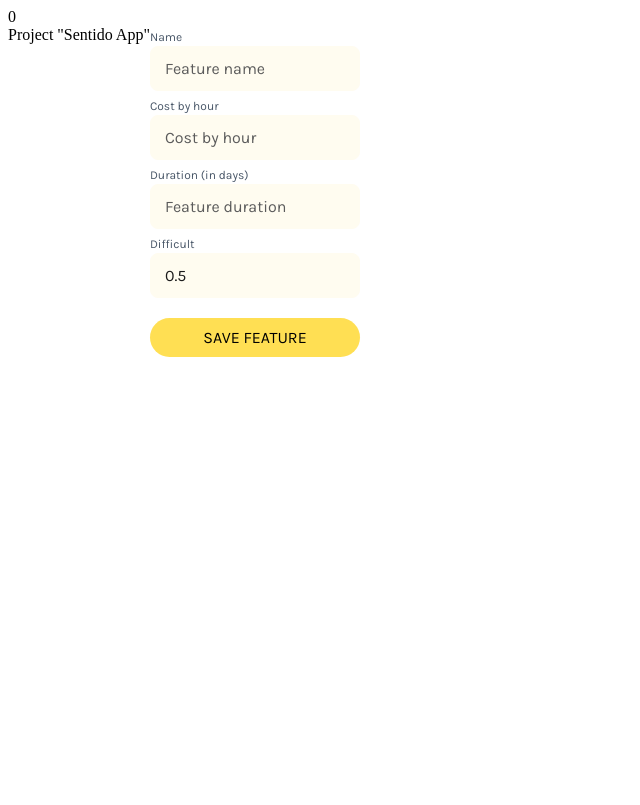
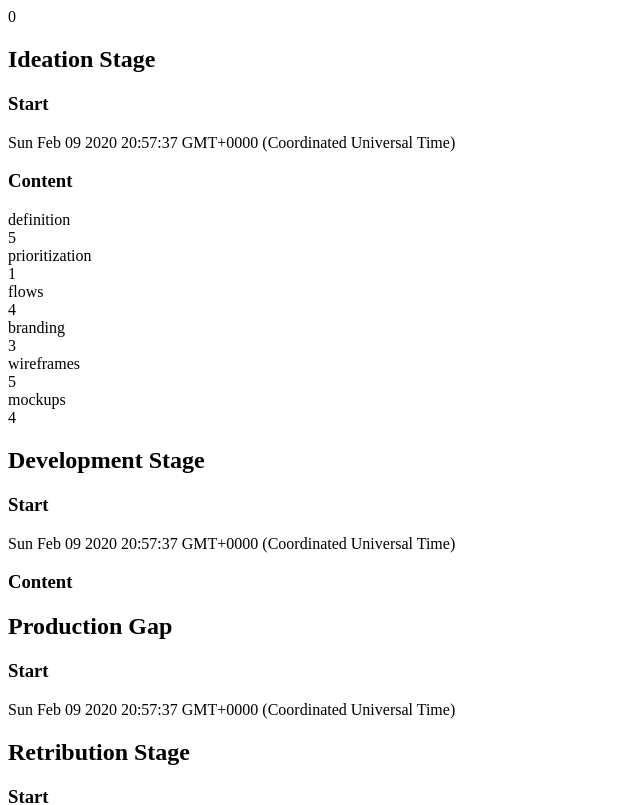
Before and after one commit to minskylab/social-project-simulator, a Next.js app: page /simulator in a window 1280 px wide. Shown: the top 805 px of the page, without its empty margins (0-640 px from the left). Built offline with nearby package versions, Linux system fonts and the light colour scheme.

Commit message:
I was rethink about the Project class, and I decide to go to complete my TISP project

```diff
--- a/components/MinskyInput.tsx
+++ b/components/MinskyInput.tsx
@@ -25,8 +25,8 @@ const Input = styled.input`
 
     :focus {
         outline: none;
-        border: 0.5px solid #1b1b1b;
-        box-shadow: 0 0 0.5px 0.5px #ffc48244;
+        /* border: 0.5px solid #1b1b1b; */
+        /* box-shadow: 0 0 0.5px 0.5px #ffc48244; */
         background-color: #fff6d2;
     }
 
@@ -46,6 +46,7 @@ const InputWrapper = styled.div`
     flex-flow: column;
     font-family: "Karla", sans-serif;
     padding: 4px 0;
+    margin-top: 8px;
 `;
 
 interface LabelProps {
--- /dev/null
+++ b/components/ProjectTimeline.tsx
@@ -0,0 +1,72 @@
+import React, { FunctionComponent } from "react";
+import styled from "styled-components";
+import { Project } from "../logic";
+
+interface ProjectTimelineProps {
+    project: Project;
+}
+
+const ProjectTimeline: FunctionComponent<ProjectTimelineProps> = props => {
+    return (
+        <div>
+            <div>
+                <h2>Ideation Stage</h2>
+                <div>
+                    <h3> Start </h3>
+                    <p>{new Date().toString()}</p>
+                </div>
+                <div>
+                    <h3> Content </h3>
+                    <div>
+                        {props.project.ideationStages.map(stage => {
+                            return (
+                                <div>
+                                    <div>{stage.name}</div>
+                                    <div>{stage.duration}</div>
+                                </div>
+                            );
+                        })}
+                    </div>
+                </div>
+            </div>
+            <div>
+                <h2>Development Stage</h2>
+                <div>
+                    <h3> Start </h3>
+                    <p>{new Date().toString()}</p>
+                </div>
+                <div>
+                    <h3> Content </h3>
+                    <div>
+                        {props.project.features.map(feature => {
+                            return (
+                                <div>
+                                    <div>{feature.name}</div>
+                                    <div>{feature.duration}</div>
+                                    <div>{feature.costByHour}</div>
+                                    <div>{feature.difficult}</div>
+                                </div>
+                            );
+                        })}
+                    </div>
+                </div>
+            </div>
+            <div>
+                <h2>Production Gap</h2>
+                <div>
+                    <h3> Start </h3>
+                    <p>{new Date().toString()}</p>
+                </div>
+            </div>
+            <div>
+                <h2>Retribution Stage</h2>
+                <div>
+                    <h3> Start </h3>
+                    <p>{new Date().toString()}</p>
+                </div>
+            </div>
+        </div>
+    );
+};
+
+export default ProjectTimeline;
--- a/logic/project.ts
+++ b/logic/project.ts
@@ -3,6 +3,11 @@ interface Feature {
     name: string;
     difficult: number; // range between <0 - 1]
     costByHour: number;
+    duration: number;
+}
+
+interface IdeationStage {
+    name: string;
     duration: number;
 }
 
@@ -12,6 +17,7 @@ interface ProjectDescription {
     duration: number;
 
     features: Feature[];
+    ideationStages: IdeationStage[];
     ideationDuration: number;
     developDuration: number;
     developmentGap: number;
@@ -23,21 +29,16 @@ class Project {
     startDate: Date = new Date(Date.now());
     duration: number = 10;
 
-    definition: number = 5;
-    prioritization: number = 1;
-    flows: number = 4;
-    branding: number = 3;
-    wireframes: number = 5;
-    mockups: number = 4;
-
+    ideationStages: IdeationStage[];
     features: Feature[];
 
     monthCost: number = 600; // USD 600
     developmentGap: number = 30; // 30 days
     difficultOffset: number = 0.5; // 0.5 -> medium
 
-    constructor(name, startDate?: Date, duration?: number) {
+    constructor(name: string, startDate?: Date, duration?: number) {
         this.name = name;
+        this.ideationStages = [];
         this.features = [];
         if (startDate) {
             this.startDate = startDate;
@@ -46,10 +47,21 @@ class Project {
         if (duration) {
             this.duration = duration;
         }
+
+        this.ideationStages.push(
+            { name: "definition", duration: 5 },
+            { name: "prioritization", duration: 1 },
+            { name: "flows", duration: 4 },
+            { name: "branding", duration: 3 },
+            { name: "wireframes", duration: 5 },
+            { name: "mockups", duration: 4 }
+        );
     }
 
     ideationDuration(): number {
-        return this.definition + this.prioritization + this.flows + this.branding + this.wireframes + this.mockups;
+        var totalDuration: number = 0;
+        this.ideationStages.map(stage => (totalDuration += stage.duration));
+        return totalDuration;
     }
 
     addFeature(name: string, costByHour: number, duration: number, difficult: number = this.difficultOffset) {
@@ -62,7 +74,7 @@ class Project {
     }
 
     deleteFeature(name: string) {
-        this.features = this.features.filter(f => f.name != name)
+        this.features = this.features.filter(f => f.name != name);
     }
 
     _featureCost(index: number = 0): number {
@@ -104,10 +116,11 @@ class Project {
             duration: this.duration,
             endDate: endDate,
             ideationDuration: this.ideationDuration(),
+            ideationStages: this.ideationStages,
             startDate: this.startDate,
             totalCost: this.totalCost()
-        }
+        };
     }
 }
 
-export {Project}
+export { Project };
--- a/pages/simulator.tsx
+++ b/pages/simulator.tsx
@@ -2,13 +2,13 @@ import React from "react";
 import { NextPage } from "next";
 import { useState } from "react";
 import ProjectCard from "../components/ProjectCard";
-import {Project} from "../logic";
+import { Project } from "../logic";
+import ProjectTimeline from "../components/ProjectTimeline";
 
 enum SimulatorStep {
     IntroducingDates,
     Simulating
 }
-
 
 const Simulator: NextPage = () => {
     const projectName = "Sentido App";
@@ -21,7 +21,10 @@ const Simulator: NextPage = () => {
         <div>
             <div>{step}</div>
             <div>
-                <ProjectCard project={project}/>
+                <ProjectTimeline project={project} />
+            </div>
+            <div>
+                <ProjectCard project={project} />
             </div>
         </div>
     );
```
